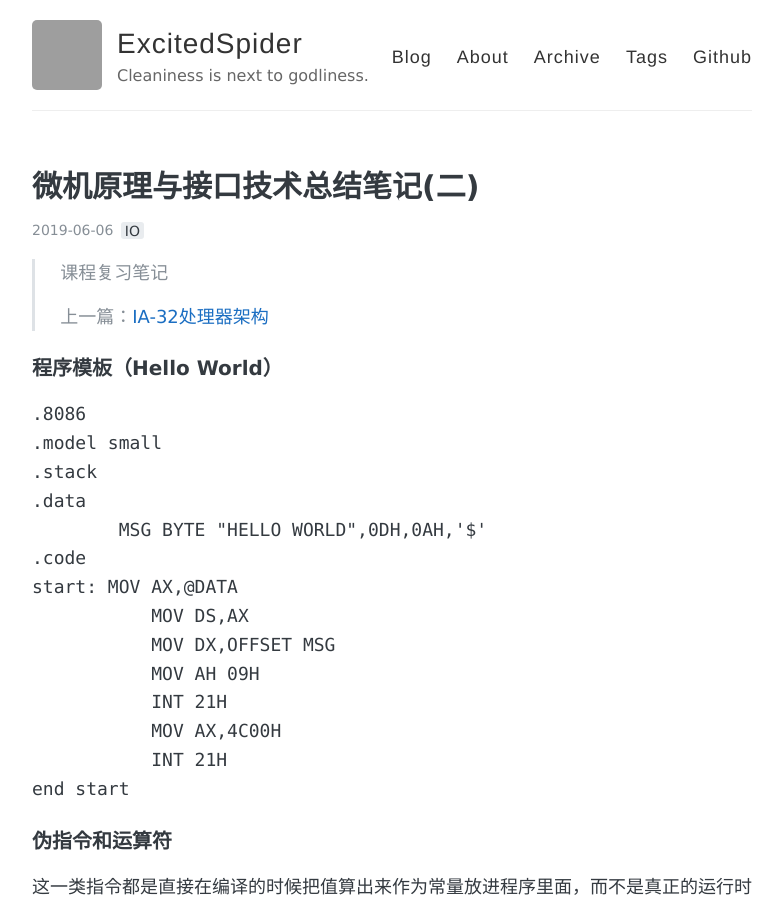
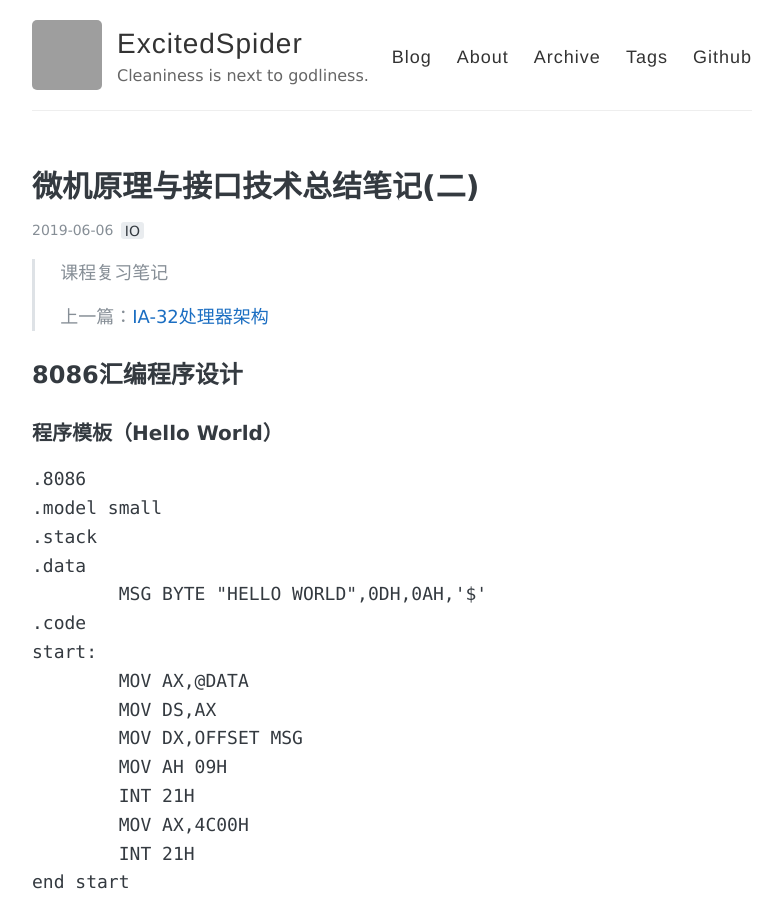
Before and after one commit to ExcitedSpider/archive.excitedspider.github.io, a Jekyll site: the page built from _posts/2019-6-6-微机原理与接口技术总结笔记(二).md, in a window 1280 px wide and 900 px high. Shown: the whole window, without its empty margins (248-1031 px from the left). Built offline with Jekyll 4.4.1, drawn with Linux system fonts in a browser that asks for light colours; grey boxes are pictures that could not be loaded.

Commit message:
2019/6/6 9:55 by

````diff
--- a/_posts/2019-6-6-微机原理与接口技术总结笔记(二).md
+++ b/_posts/2019-6-6-微机原理与接口技术总结笔记(二).md
@@ -11,6 +11,8 @@ comments: false
 >
 > 上一篇：[IA-32处理器架构](https://excitedspider.github.io/微机原理与接口技术总结笔记(一)/)
 
+## 8086汇编程序设计
+
 ### 程序模板（Hello World）
 
 ```assembly
@@ -20,13 +22,14 @@ comments: false
 .data
 	MSG BYTE "HELLO WORLD",0DH,0AH,'$'
 .code
-start: MOV AX,@DATA
-	   MOV DS,AX
-	   MOV DX,OFFSET MSG
-	   MOV AH 09H
-	   INT 21H
-	   MOV AX,4C00H
-	   INT 21H
+start:
+	MOV AX,@DATA
+	MOV DS,AX
+	MOV DX,OFFSET MSG
+	MOV AH 09H
+	INT 21H
+	MOV AX,4C00H
+	INT 21H
 end start
 ```
 
````
